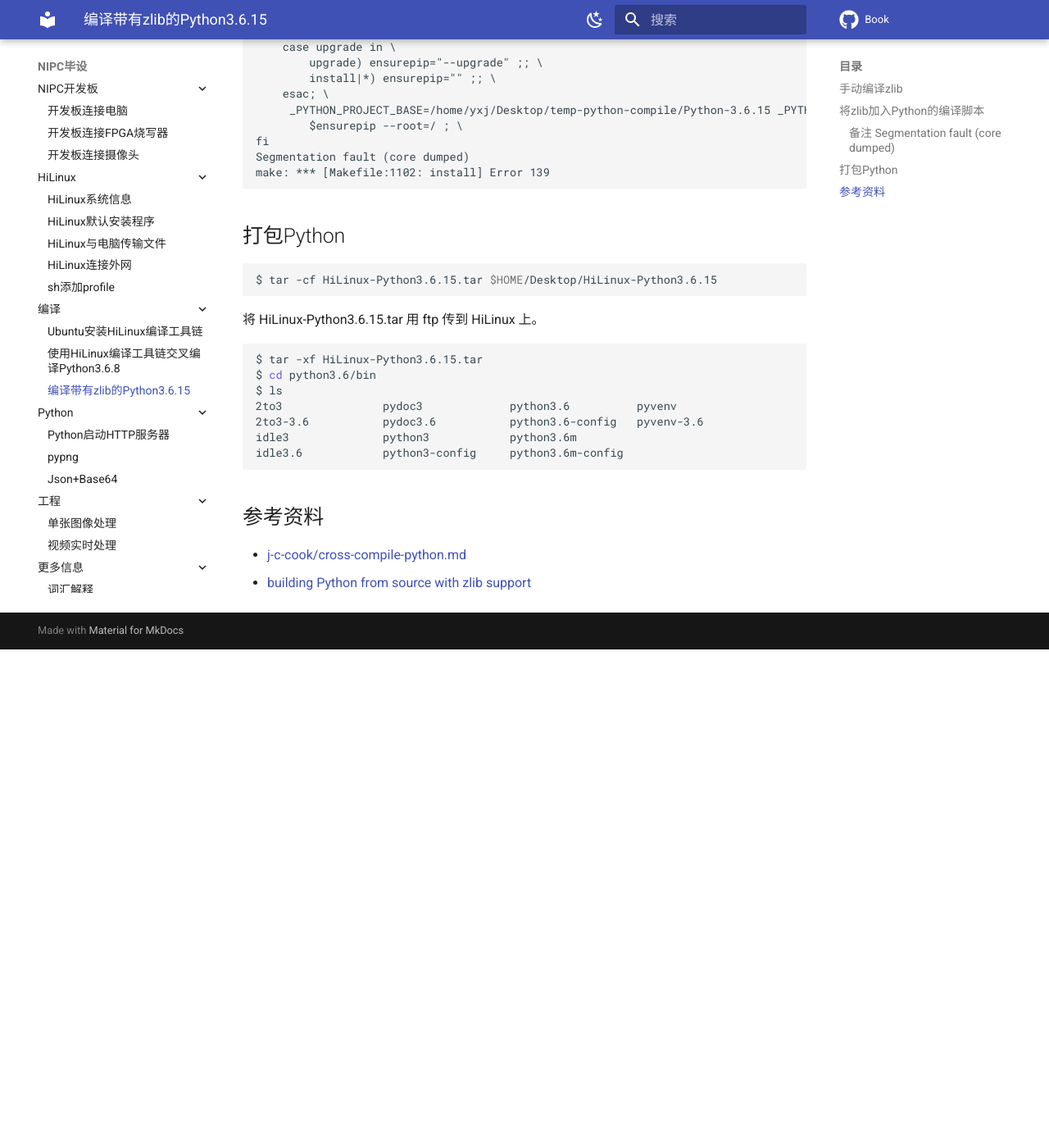
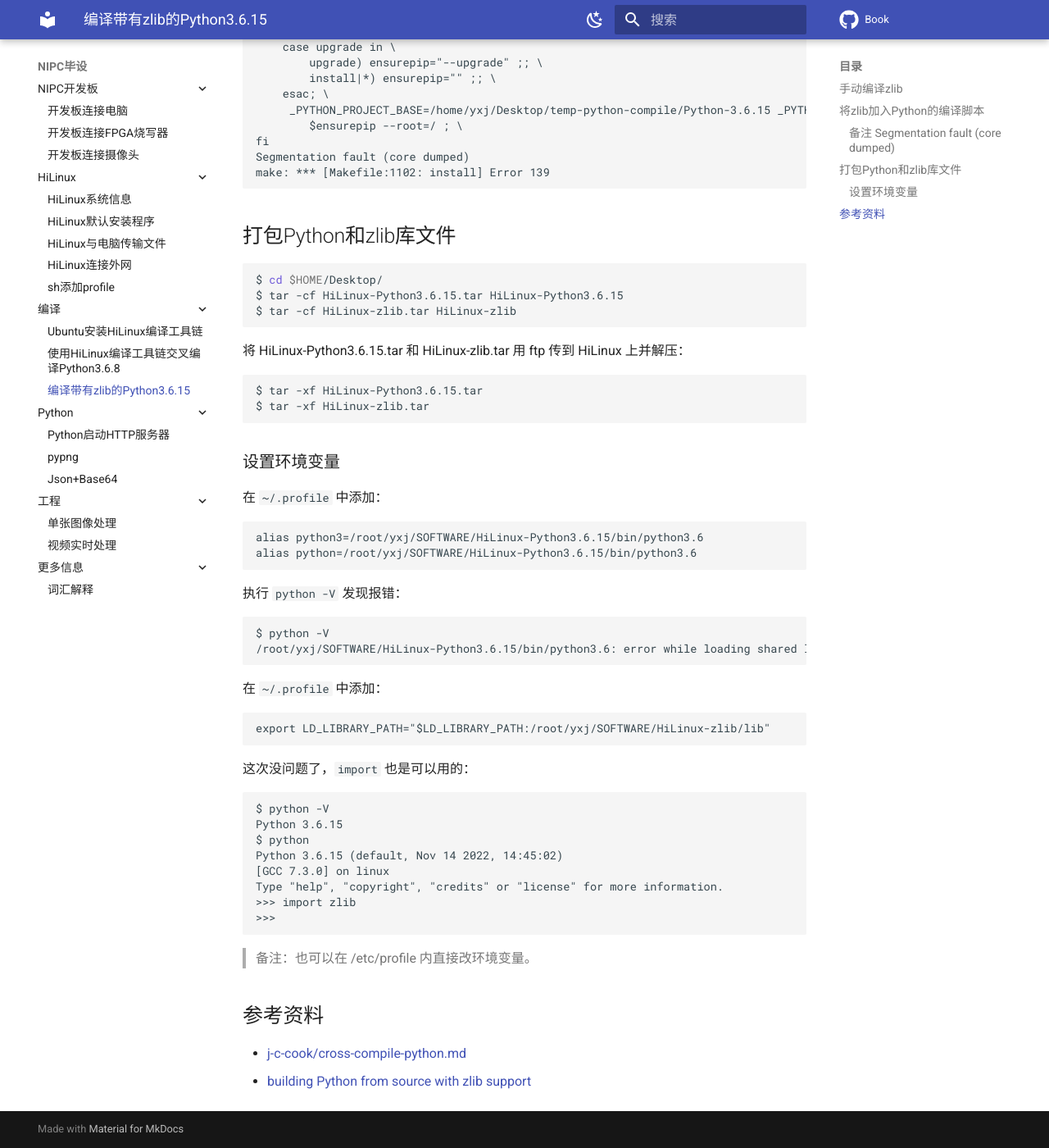
Before and after one commit to NIPC-Project/Book, an MkDocs documentation site: the page built from docs/COMPILE/compile-python-zlib.md, in a window 1280 px wide and 1400 px high, scrolled down 3258 px. Shown: the whole window at 82% size. Built offline with MkDocs 1.6.1 and Material for MkDocs 9.7.7, drawn with Linux system fonts in a browser that asks for light colours; comment, search, counter and statistics services are not loaded; before the commit the page ends 4050 px from its top, so only the background shows below that.

Commit message:
add python3.6 with zlib

````diff
--- a/docs/COMPILE/compile-python-zlib.md
+++ b/docs/COMPILE/compile-python-zlib.md
@@ -1,6 +1,6 @@
 # 编译带有zlib的Python3.6.15
 
-> 直接使用链接 [HiLinux-Python3.6.15.tar](https://cloud.tsinghua.edu.cn/f/9b269478ff794cef9aa1/)
+> 直接使用链接 [HiLinux-Python3.6.15.tar](https://cloud.tsinghua.edu.cn/f/9b269478ff794cef9aa1/) [HiLinux-zlib.tar](https://cloud.tsinghua.edu.cn/f/7cfc12ba6b8b47ffa304/)
 
 由于实验中需要使用 pypng 这个库，这个库依赖 `zlib`，所以需要在 Python 的模块中加入 zlib
 
@@ -172,23 +172,57 @@ Segmentation fault (core dumped)
 make: *** [Makefile:1102: install] Error 139
 ```
 
-## 打包Python
+## 打包Python和zlib库文件
 
 ```sh
-$ tar -cf HiLinux-Python3.6.15.tar $HOME/Desktop/HiLinux-Python3.6.15
+$ cd $HOME/Desktop/
+$ tar -cf HiLinux-Python3.6.15.tar HiLinux-Python3.6.15
+$ tar -cf HiLinux-zlib.tar HiLinux-zlib
 ```
 
-将 HiLinux-Python3.6.15.tar 用 ftp 传到 HiLinux 上。
+将 HiLinux-Python3.6.15.tar 和 HiLinux-zlib.tar 用 ftp 传到 HiLinux 上并解压：
 
 ```sh
 $ tar -xf HiLinux-Python3.6.15.tar
-$ cd python3.6/bin
-$ ls
-2to3               pydoc3             python3.6          pyvenv
-2to3-3.6           pydoc3.6           python3.6-config   pyvenv-3.6
-idle3              python3            python3.6m
-idle3.6            python3-config     python3.6m-config
+$ tar -xf HiLinux-zlib.tar
 ```
+
+### 设置环境变量
+
+在 `~/.profile` 中添加：
+
+```
+alias python3=/root/yxj/SOFTWARE/HiLinux-Python3.6.15/bin/python3.6
+alias python=/root/yxj/SOFTWARE/HiLinux-Python3.6.15/bin/python3.6
+```
+
+执行 `python -V` 发现报错：
+
+```
+$ python -V
+/root/yxj/SOFTWARE/HiLinux-Python3.6.15/bin/python3.6: error while loading shared libraries: libz.so.1: cannot open shared object file: No such file or directory
+```
+
+在 `~/.profile` 中添加：
+
+```
+export LD_LIBRARY_PATH="$LD_LIBRARY_PATH:/root/yxj/SOFTWARE/HiLinux-zlib/lib"
+```
+
+这次没问题了，`import` 也是可以用的：
+
+```
+$ python -V
+Python 3.6.15
+$ python
+Python 3.6.15 (default, Nov 14 2022, 14:45:02)
+[GCC 7.3.0] on linux
+Type "help", "copyright", "credits" or "license" for more information.
+>>> import zlib
+>>>
+```
+
+> 备注：也可以在 /etc/profile 内直接改环境变量。
 
 ## 参考资料
 
````
Also changed, not shown: docs/COMPILE/compile-python-310zlib.md (added, +7 -0 lines), docs/COMPILE/compile-python.md (+3 -1 lines).
